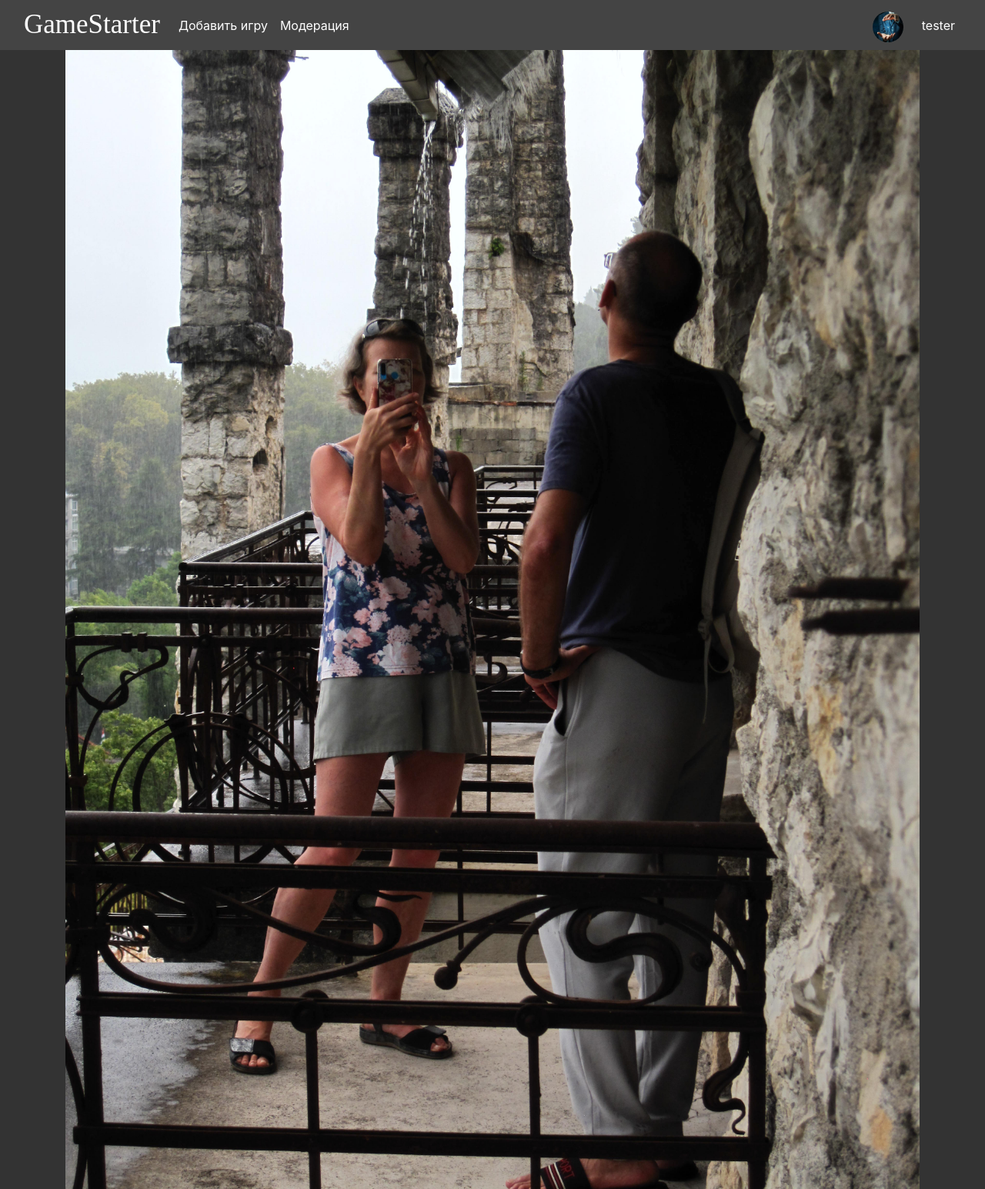
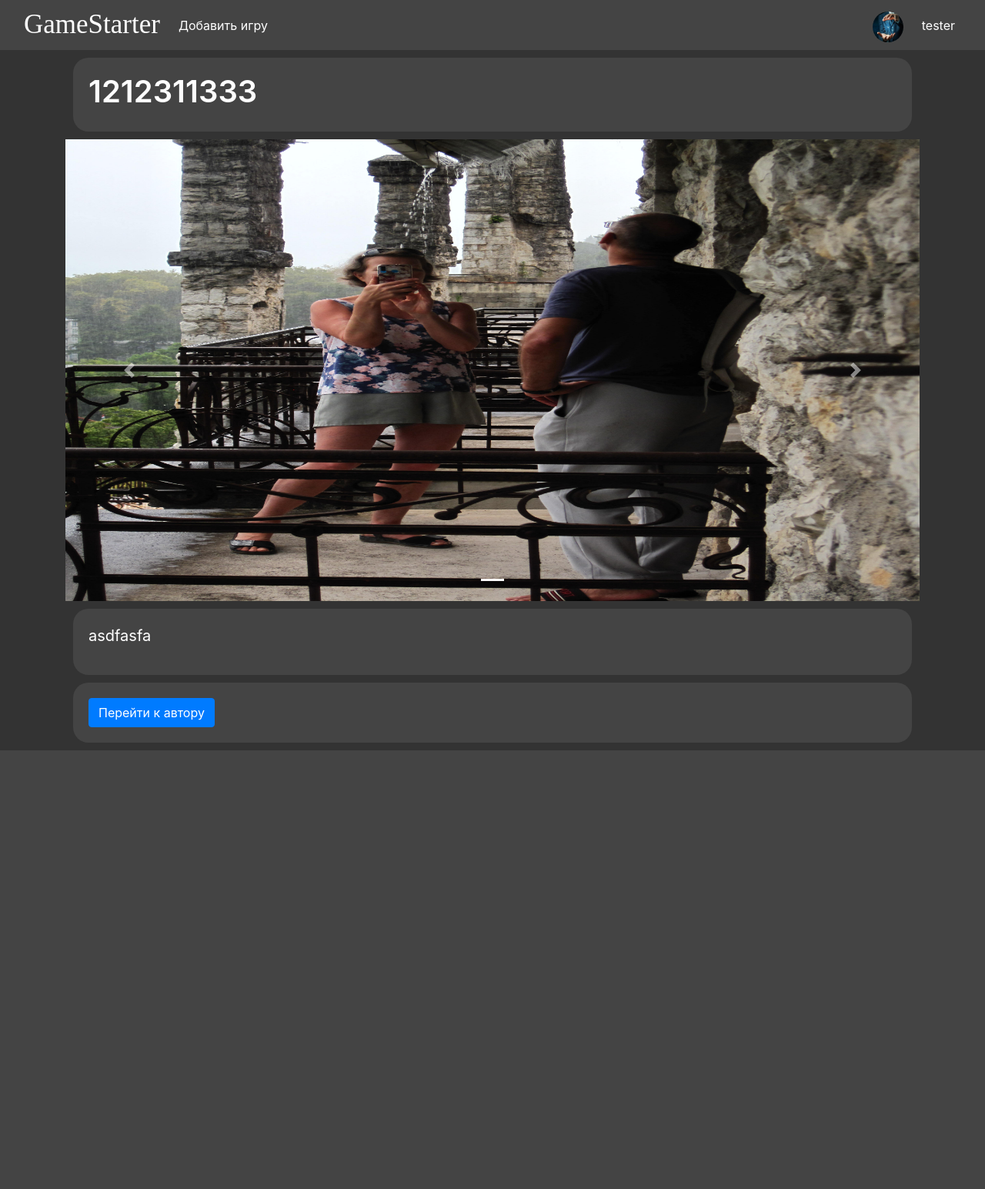
Before and after one commit to The-Mixa/GameStarter, a Flask app: page /game/1212311333 in a window 1280 px wide. Shown: the whole page at 77% size. After the commit the page ends 975 px from the top, so only its background shows below. Run offline with Flask 3, Linux system fonts and the light colour scheme; a user stored in the database is signed in; data comes from the database, SQL or seed files in the repository; both versions use the stored data as it was before the commit; some libraries are stand-ins or nearby versions; some web fonts are replaced.

Commit message:
Страница игры

```diff
--- a/main.py
+++ b/main.py
@@ -197,7 +197,10 @@ def add_game():
         for number, file in enumerate(form.screenshots.data):
             filename = file.filename
             if filename.lower().endswith('.jpg') or filename.lower().endswith('.png'):
-                os.makedirs(fr'static/games_screenshots/{game.name}/')
+                try:
+                    os.mkdir(fr'static/games_screenshots/{game.name}/')
+                except Exception:
+                    pass
                 file.save(fr'static/games_screenshots/{game.name}/{number}.{filename[-3:]}')
                 photo = Photo(path=fr'/static/games_screenshots/{game.name}/{number + 1}.{filename[-3:]}',
                               parent_game=game.id)
@@ -231,8 +234,7 @@ def moderation():
 def game_page(game_name):
     db_sess = db_session.create_session()
     game = db_sess.query(Game).filter(Game.name.like(game_name)).first()
-
-    return render_template('game_page.html', title=game.name, game=game, photos = game.photo)
+    return render_template('game_page.html', title=game.name, game=game, photos=game.photo, author=game.user)
 
 
 def make_reaction_to_comment(comment_id: int, user_id: int, type: str) -> None:
--- /dev/null
+++ b/static/css/game_page.css
@@ -0,0 +1,22 @@
+.frame-image img{
+    height: 600px;
+}
+
+.content{
+    padding: 20px;
+    border-radius: 20px;
+    margin: 10px;
+    background-color: #444;
+    display: flex;
+    justify-content: space-between;
+}
+
+.content h1{
+    font-size: 40px;
+    font-weight: 600;
+    text-align: center;
+}
+
+.content p{
+    font-size: 20px;
+}
--- a/templates/base.html
+++ b/templates/base.html
@@ -3,8 +3,9 @@
 <head>
     <meta charset="utf-8">
     <meta name="viewport" content="width=device-width, initial-scale=1, shrink-to-fit=no">
-    <link rel="stylesheet" href="https://stackpath.bootstrapcdn.com/bootstrap/4.4.1/css/bootstrap.min.css"
-          integrity="sha384-Vkoo8x4CGsO3+Hhxv8T/Q5PaXtkKtu6ug5TOeNV6gBiFeWPGFN9MuhOf23Q9Ifjh" crossorigin="anonymous">
+    <link rel="stylesheet" href="https://cdn.jsdelivr.net/npm/bootstrap@4.0.0/dist/css/bootstrap.min.css"
+        integrity="sha384-Gn5384xqQ1aoWXA+058RXPxPg6fy4IWvTNh0E263XmFcJlSAwiGgFAW/dAiS6JXm" crossorigin="anonymous">
+
 
           <script src="https://code.jquery.com/jquery-3.2.1.slim.min.js"
         integrity="sha384-KJ3o2DKtIkvYIK3UENzmM7KCkRr/rE9/Qpg6aAZGJwFDMVNA/GpGFF93hXpG5KkN"
@@ -19,7 +20,7 @@
     <link rel="stylesheet" href="/static/css/style.css">
     <link rel="stylesheet" href="/static/css/profile.css">
     <link rel="stylesheet" href="/static/css/moderation.css">
-
+    <link rel="stylesheet" href="/static/css/game_page.css">
     <title>{{ title }}</title>
 </head>
 <body>
@@ -34,9 +35,9 @@
                     <li class="nav-item">
                         <a class="nav-link active" aria-current="page" href="/game/add">Добавить игру</a>
                     </li>
-                    {% if current_user.id == 1 %}
+                    {% if current_user.is_moderator %}
                     <li class="nav-item">
-                        <a class="nav-link active" aria-current="page" href="/#">Модерация</a>
+                        <a class="nav-link active" aria-current="page" href="/moderation">Модерация</a>
                     </li>
                     {% endif %}
                 </ul>
--- a/templates/game_page.html
+++ b/templates/game_page.html
@@ -1,14 +1,48 @@
 {% extends "base.html" %}
 {% block content %}
 
-<div class="carousel slide images-frame">
+<div class="name content">
+    <h1>{{game.name}}</h1>
+</div>
+
+<div div id="carouselExampleIndicators" class="carousel slide frame-image" data-ride="carousel">
+    <ol class="carousel-indicators">
+        {% for photo in photos %}
+        <li data-target="#carouselExampleIndicators" data-slide-to="{{loop.index0}}" {% if loop.first %}class="active"{% endif %}></li>
+        {% endfor %}
+    </ol>
     <div class="carousel-inner">
         {% for photo in photos %}
-            <div class="carousel-item active">
-                <img class="d-block w-100" src="{{ photo.path }}" alt="First slide">
+            <div class="carousel-item {% if loop.first %}active{% endif %}">
+                <img class="d-block w-100" src="{{ photo.path }}" alt="{{ loop.index0}} Slide">
             </div>
         {% endfor %}
     </div>
+    <a class="carousel-control-prev" href="#carouselExampleIndicators" role="button" data-slide="prev">
+        <span class="carousel-control-prev-icon" aria-hidden="true"></span>
+        <span class="sr-only">Previous</span>
+    </a>
+    <a class="carousel-control-next" href="#carouselExampleIndicators" role="button" data-slide="next">
+        <span class="carousel-control-next-icon" aria-hidden="true"></span>
+        <span class="sr-only">Next</span>
+    </a>
+    </div>
 </div>
 
+<div class="content">
+    <p>{{ game.description }}</p>
+</div>
+
+<div class="content">
+    <a class="btn btn-primary" href="/profile/{{ author.nickname }}">Перейти к автору</a>
+    {% if game.in_moderate and current_user.is_moderator %}
+    <div class="buttons-end">
+        <a class="btn btn-success" href="/public-game/{{game.name}}">Опубликовать игру</a>
+        <a class="btn btn-danger" href="/public-game/{{game.name}}">Отправить на доработку</a>
+    </div>
+    {% endif %}
+</div>
+
+
+
 {% endblock %}
--- a/templates/moderation.html
+++ b/templates/moderation.html
@@ -11,7 +11,7 @@
             <p>{{game.description[:40]}}...</p>
         </div>
         <div class="buttons-more">
-            <a href="/game/{{game.id}}" class="btn btn-secondary">Подробнее</a>
+            <a href="/game/{{ game.name }}" class="btn btn-secondary">Подробнее</a>
         </div>
     </div>
 {% endfor %}
```
Also changed, not shown: db/games.sqlite (deleted), static/games_screenshots/121231133/0.JPG (deleted), static/games_screenshots/1212311333/0.JPG (deleted).
